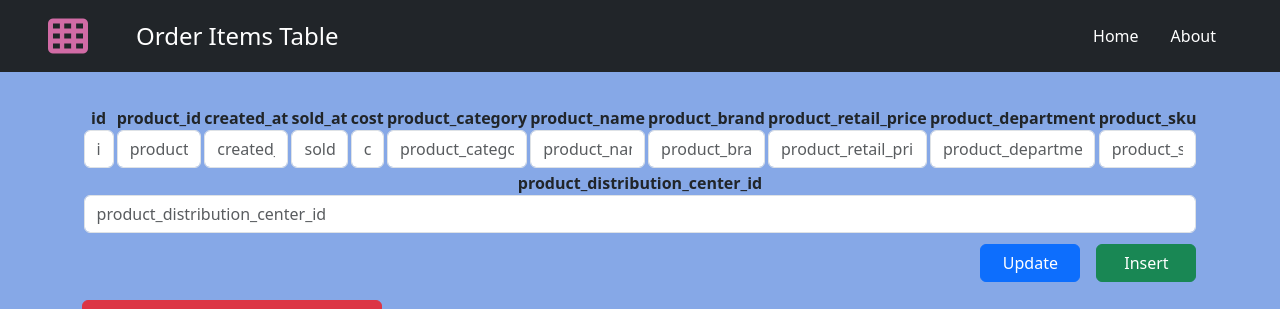
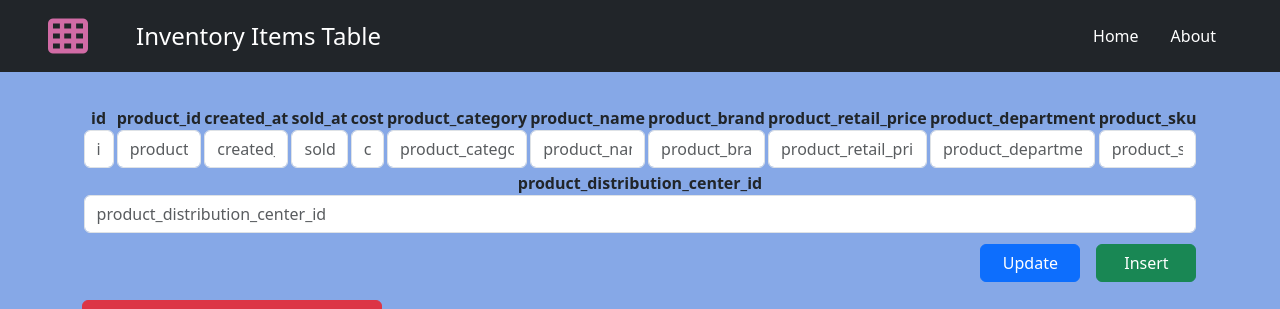
Before and after one commit to itudb2311/Database-Management-System, a Flask app: page /inventory_items in a window 1280 px wide; the page is wider, and only the part inside the window is pictured. Shown: the top 309 px of that part. Run offline with Flask 3, Linux system fonts and the light colour scheme; data comes from the database, SQL or seed files in the repository.

Commit message:
Update inventory_items.html

```diff
--- a/templates/inventory_items.html
+++ b/templates/inventory_items.html
@@ -35,7 +35,7 @@
         class="d-flex align-items-center mb-3 mb-md-0 me-md-auto link-body-emphasis text-decoration-none"
       >
         <i class="fa-solid fa-table-cells user-icon px-5 fs-1"></i>
-        <span class="text-white fs-4">Order Items Table</span>
+        <span class="text-white fs-4">Inventory Items Table</span>
       </a>
 
       <ul class="nav nav-pills px-5">
```
